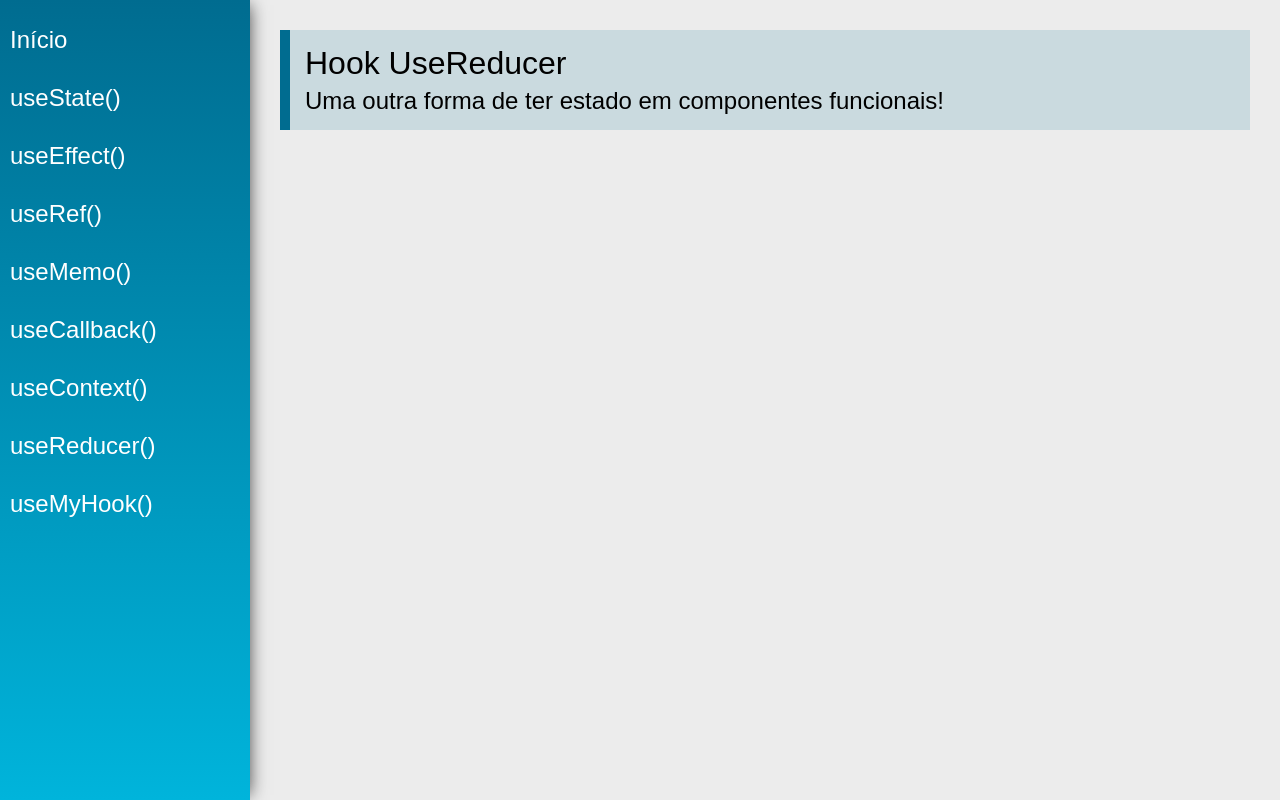
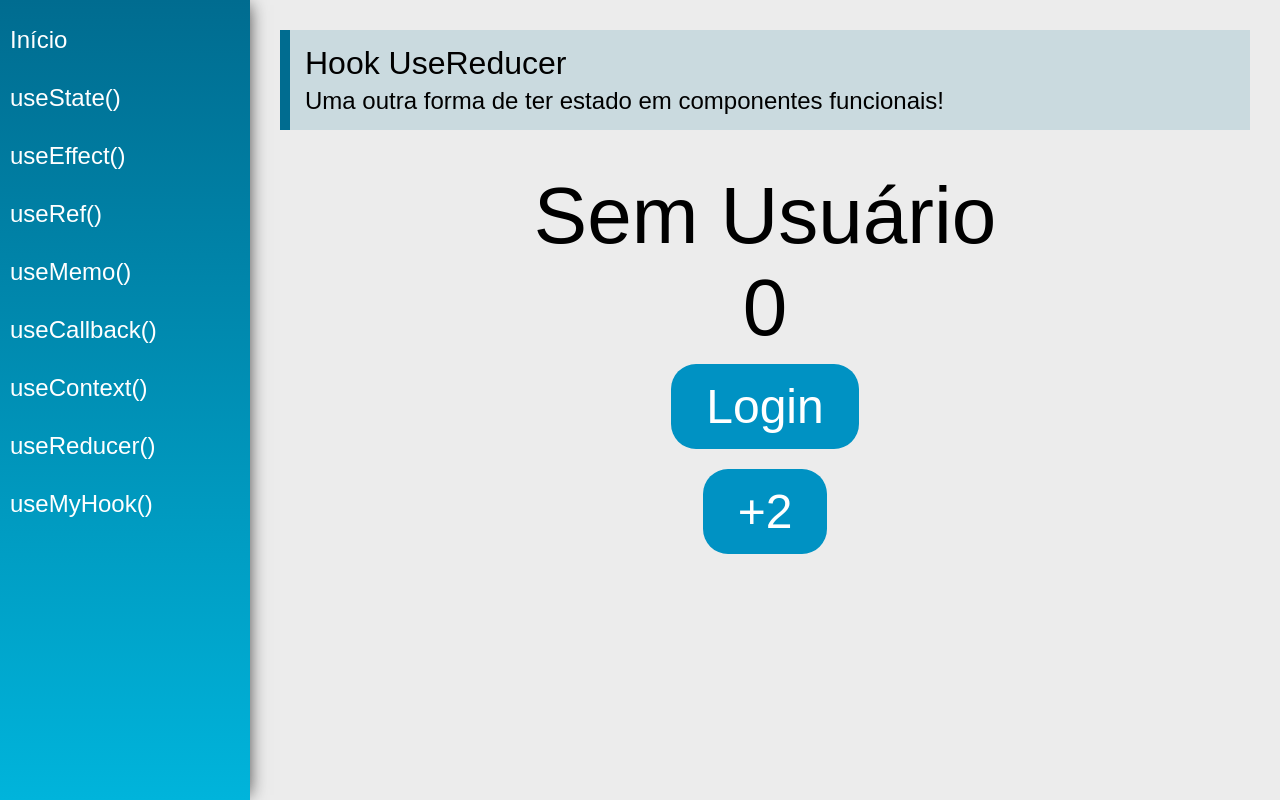
Before and after one commit to agatavitoria/react-hooks-study, a React (Create React App) app: page /useReducer in a window 1280 px wide. Built offline with nearby package versions, Linux system fonts and the light colour scheme.

Commit message:
useReducer parte 1

```diff
--- a/src/views/examples/UseReducer.jsx
+++ b/src/views/examples/UseReducer.jsx
@@ -1,13 +1,40 @@
-import React from 'react'
+import React, { useReducer } from 'react'
 import PageTitle from '../../components/layout/PageTitle'
 
+const initialState = {
+    cart: [],
+    products: [],
+    user: null,
+    // foco...
+    number: 0,
+}
+
+function reducer(state, action) {
+    switch(action.type) {
+        case 'numberAdd2':
+            return {...state, number: state.number + 2}
+        case 'login':
+            return { ...state, user: { name: action.payload } }
+        default:
+            return state
+    }
+}
+
 const UseReducer = (props) => {
+    const [state, dispatch] = useReducer(reducer, initialState)
+
     return (
         <div className="UseReducer">
             <PageTitle
                 title="Hook UseReducer"
                 subtitle="Uma outra forma de ter estado em componentes funcionais!"
             />
+            <div className="center">
+                <span className="text">{state.user ? state.user.name : 'Sem Usuário'}</span>
+                <span className="text">{state.number}</span>
+                <button className="btn" onClick={() => dispatch({ type: 'login', payload: 'Maria' })}>Login</button>
+                <button className="btn" onClick={() => dispatch({ type: 'numberAdd2' })}>+2</button>
+            </div>
         </div>
     )
 }
```
